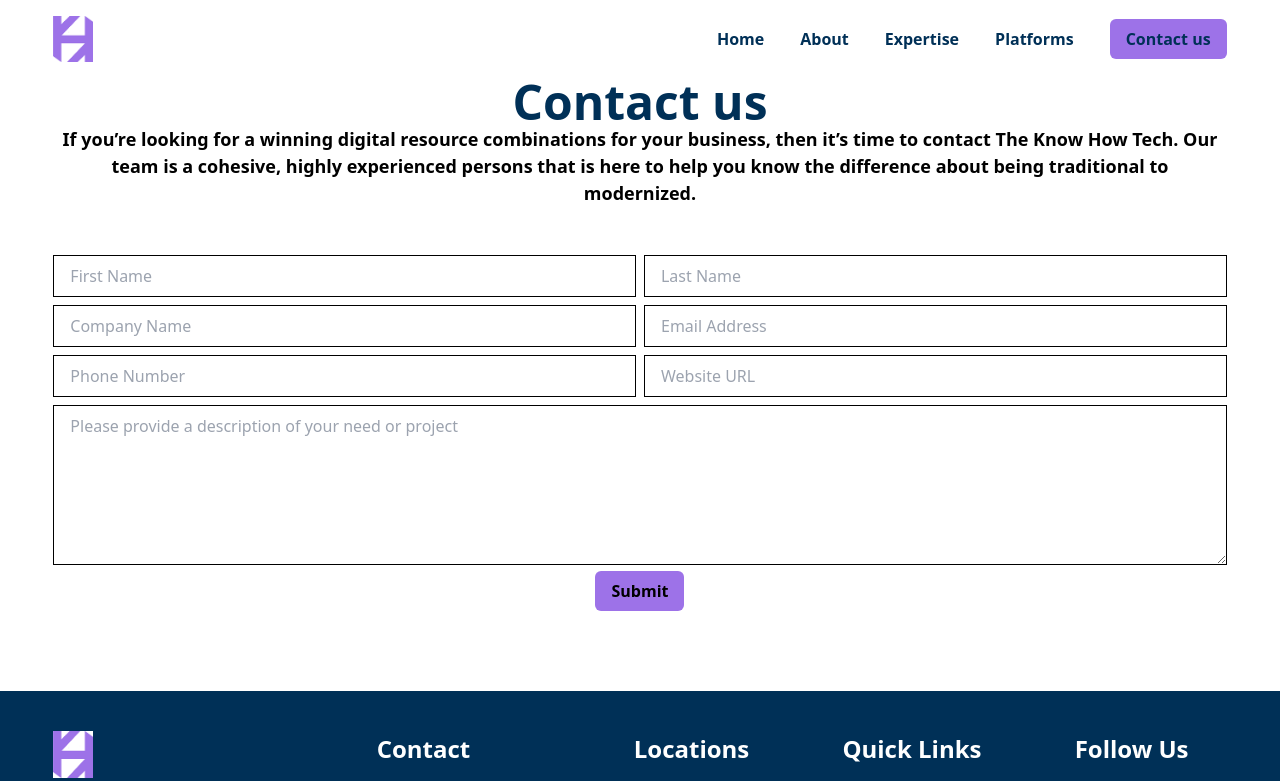
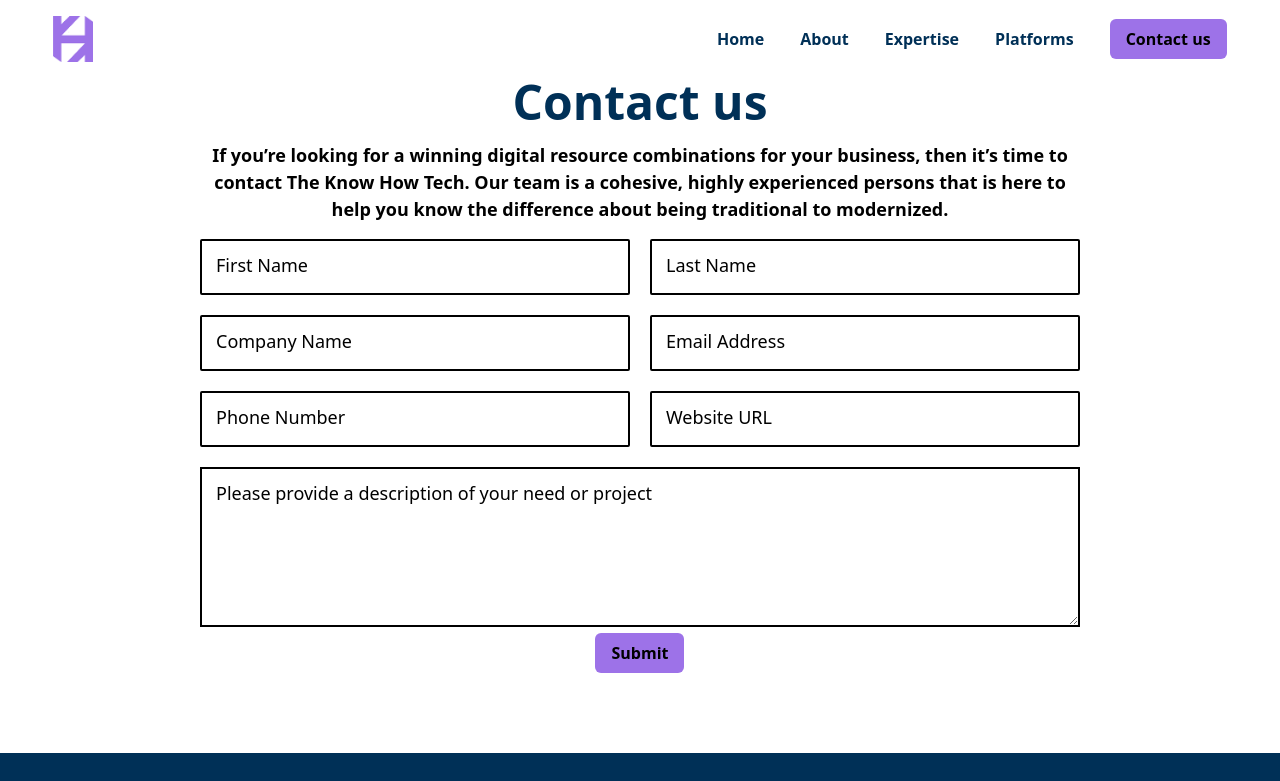
Before and after one commit to lugh-tuatha/stoic-reflection, a Next.js app: page /contact in a window 1280 px wide. Shown: the top 781 px of the page. Built offline with nearby package versions, Linux system fonts and the light colour scheme.

Commit message:
improve: contact styles

```diff
--- a/src/app/globals.css
+++ b/src/app/globals.css
@@ -72,7 +72,7 @@ body {
 
 /* tailwind apply */
 .button{
-  @apply py-2 px-4 rounded-md font-semibold bg-primary hover:underline;
+  @apply py-2 px-4 rounded-md font-semibold bg-primary hover:underline text-black;
 }
 
 .flex-between{
--- a/src/components/contact/ContactForm.jsx
+++ b/src/components/contact/ContactForm.jsx
@@ -1,23 +1,28 @@
 import React from 'react'
 import './form.css'
 
+import { contacts } from '../../data/Contacts'
+
 function ContactForm() {
   return (
-    <div>
-      <form className=' text-center mx-auto mt-12'>
-        <div className='grid grid-cols-2 gap-2'>
-          <input type="text" placeholder='First Name' className='forms-input'/>
-          <input type="text" placeholder='Last Name' className='forms-input'/>
-          <input type="text" placeholder='Company Name' className='forms-input'/>
-          <input type="email" placeholder='Email Address' className='forms-input'/>
-          <input type="number" placeholder='Phone Number' className='forms-input'/>
-          <input type="text" placeholder='Website URL' className='forms-input'/>
-        </div>
-        <textarea placeholder='Please provide a description of your need or project' className='form-textarea'></textarea>
+    <form className=' text-center mx-auto mt-4' noValidate>
+      <div className='grid grid-cols-1 sm:grid-cols-2 gap-5'>
+        {contacts.map((contact_item, index) => (
+          <div key={contact_item.id} className={`relative inputBox
+                ${contact_item.required === true ? 'isRequired' : ''}
+              `}>
+            <input type={contact_item.type} className='forms-input w-full rounded-sm' required/>
+            <span className='absolute left-0 py-3 text-lg pl-4 pointer-events-none duration-500'>{contact_item.placeholder}</span>
+          </div>
+        ))}
+      </div>
+      <div className='relative inputBox mt-5'>
+        <textarea className='form-textarea' required/>
+        <span className='absolute left-0 py-3 text-lg pl-4 pointer-events-none duration-500'>Please provide a description of your need or project</span>
+      </div>
 
-        <input type="submit" className='button'/>
-      </form>
-    </div>
+      <input type="submit" className='button '/>
+    </form>
   )
 }
 
--- a/src/components/contact/form.css
+++ b/src/components/contact/form.css
@@ -1,7 +1,32 @@
 .forms-input{
-  @apply border border-black py-2 px-4 outline-none bg-transparent;
+  @apply border-2 border-black p-3 outline-none bg-transparent text-lg;
 }
 
 .form-textarea{
-  @apply w-full h-40 mt-2 py-2 px-4 border border-black outline-none;
+  @apply w-full h-40 col-span-2 py-2 px-4 border-2 border-black outline-none;
 }
+
+.inputBox input:valid ~ span,
+.inputBox input:focus ~ span,
+.inputBox textarea:valid ~ span,
+.inputBox textarea:focus ~ span{
+  color: var(--primary);
+  transform: translateX(12.5px) translateY(-14px);
+  font-size: 0.95em;
+  padding: 0 5px;
+  background-color: white;
+  letter-spacing: 0.1em;
+}
+
+.inputBox input:valid,
+.inputBox input:focus{
+  border: 2px solid var(--primary);
+}
+
+.isRequired input:valid ~ span::after,
+.isRequired input:focus ~ span::after{
+  content: '*';
+  display: inline;
+  color: red;
+  margin-left: .2rem;
+}
--- /dev/null
+++ b/src/data/Contacts.jsx
@@ -0,0 +1,38 @@
+export const contacts = [
+  {
+    id: 1,
+    type: "text",
+    required: true,
+    placeholder: "First Name"
+  },
+  {
+    id: 2,
+    type: "text",
+    required: true,
+    placeholder: "Last Name"
+  },
+  {
+    id: 3,
+    type: "text",
+    required: false,
+    placeholder: "Company Name"
+  },
+  {
+    id: 4,
+    type: "text",
+    required: true,
+    placeholder: "Email Address"
+  },
+  {
+    id: 5,
+    type: "number",
+    required: false,
+    placeholder: "Phone Number"
+  },
+  {
+    id: 6,
+    type: "text",
+    required: false,
+    placeholder: "Website URL"
+  },
+]
--- a/src/pages/contact/index.jsx
+++ b/src/pages/contact/index.jsx
@@ -6,9 +6,9 @@ import ContactForm from '@/components/contact/ContactForm'
 function Contact() {
   return (
     <MainLayout>
-      <div className='text-center w-full md:w-3/4 mx-auto'>
+      <div className='text-center w-full lg:w-3/4 mx-auto'>
         <h1 className='heading'>Contact us</h1>
-        <p className='desc font-semibold'>If you’re looking for a winning digital resource combinations for your business, then it’s time to contact The Know How Tech. Our team is a cohesive, highly experienced persons that is here to help you know the difference about being traditional to modernized.</p>
+        <p className='desc font-semibold mt-4'>If you’re looking for a winning digital resource combinations for your business, then it’s time to contact The Know How Tech. Our team is a cohesive, highly experienced persons that is here to help you know the difference about being traditional to modernized.</p>
 
         <ContactForm />
       </div>
```
